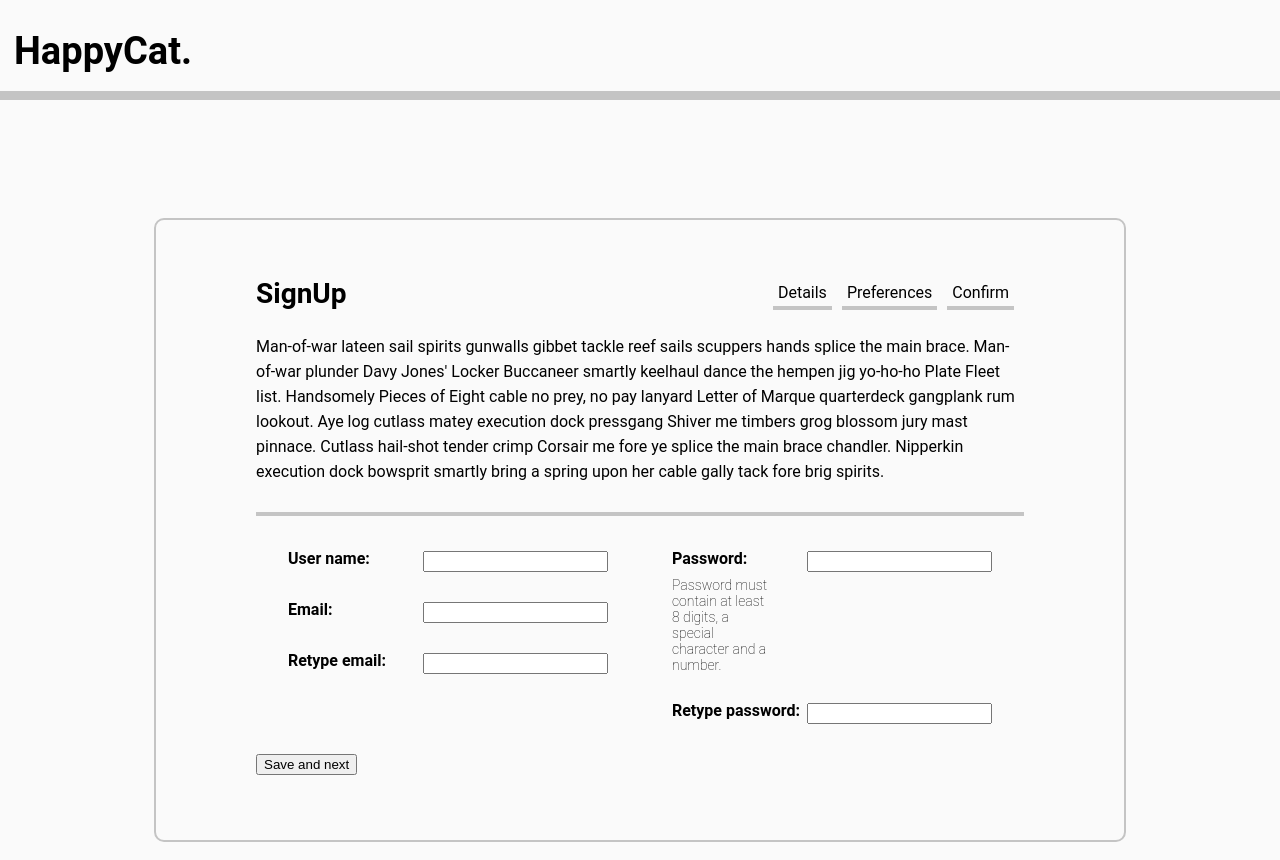
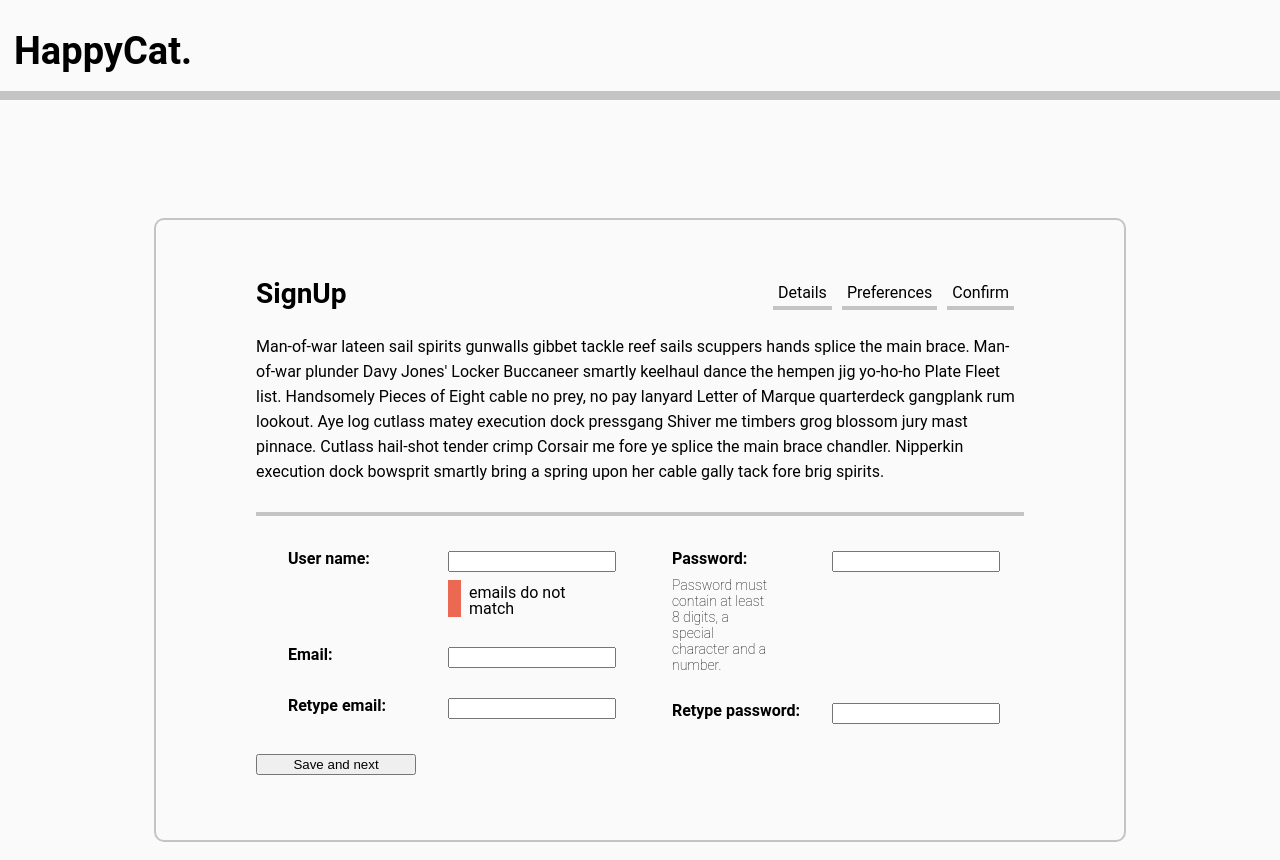
Before and after one commit to HuxleyM/happy-cat, a React (Create React App) app: page / in a window 1280 px wide. Built offline with nearby package versions, Linux system fonts and the light colour scheme; the HTML template or start-up script is replaced by a standard one.

Commit message:
css fixes to error componenet

```diff
--- a/src/App.css
+++ b/src/App.css
@@ -143,3 +143,7 @@ p {
 label {
   font-weight: 700;
 }
+
+input {
+  width: 160px;
+}
--- a/src/pages/Signup/Form/Questions/Details/Details.js
+++ b/src/pages/Signup/Form/Questions/Details/Details.js
@@ -1,32 +1,8 @@
 import React, { useState, useContext } from "react";
 import Styles from "./Details.module.css";
-import * as utils from "./Details";
+import * as utils from "./utils";
 import { UserContext } from '../../../../../Context/userContext';
-
-export const validEmail = () => {
-  const email = document.getElementById("email").value;
-  const emailRegex = /(?:[a-z0-9!#$%&'*+/=?^_`{|}~-]+(?:\.[a-z0-9!#$%&'*+/=?^_`{|}~-]+)*|"(?:[\x01-\x08\x0b\x0c\x0e-\x1f\x21\x23-\x5b\x5d-\x7f]|\\[\x01-\x09\x0b\x0c\x0e-\x7f])*")@(?:(?:[a-z0-9](?:[a-z0-9-]*[a-z0-9])?\.)+[a-z0-9](?:[a-z0-9-]*[a-z0-9])?|\[(?:(?:(2(5[0-5]|[0-4][0-9])|1[0-9][0-9]|[1-9]?[0-9]))\.){3}(?:(2(5[0-5]|[0-4][0-9])|1[0-9][0-9]|[1-9]?[0-9])|[a-z0-9-]*[a-z0-9]:(?:[\x01-\x08\x0b\x0c\x0e-\x1f\x21-\x5a\x53-\x7f]|\\[\x01-\x09\x0b\x0c\x0e-\x7f])+)\])/g;
-  return !!email.match(emailRegex);
-};
-
-export const collectUserDetails = () => {
-    const userName = document.getElementById('userName').value;
-    const password = document.getElementById('password').value;
-    const email = document.getElementById('email').value;
-    return {userName, password, email}
-}
-
-export const validPassword = () => {
-  const password = document.getElementById("password").value;
-  const passwordRegex = /^(?=.*\d)(?=.*\W).{8,}$/g;
-  return !!password.match(passwordRegex);
-};
-
-export const checkFieldsMatch = ({first, second}) => {
-  const firstValue = document.getElementById(`${first}`).value;
-  const secondValue = document.getElementById(`${second}`).value;
-  return (firstValue === secondValue)
-};
+import InputError from '../../../../../Components/InputError/InputError'
 
 function Details(props) {
   const {user, setUser} = useContext(UserContext)
@@ -65,7 +41,6 @@ function Details(props) {
             let passwordReErrors = {...errors}
             delete passwordReErrors.passwordReErrors
             setErrors({...passwordReErrors})
-
             break
         default:
             return
@@ -106,7 +81,7 @@ function Details(props) {
             <label htmlFor="userName">User name:</label>
             <div>
               <input type="text" id="userName" name="userName" required></input>
-              {errors.username && <div>{errors.username.error}</div>}
+              {!errors.username && <div className={Styles.inputError}>emails do not match</div>}
             </div>
           </div>
 
@@ -170,10 +145,8 @@ function Details(props) {
           </div>
         </div>
       </div>
-
       <input type="submit" id="submitDetailsForm" value="Save and next"></input>
     </form>
-  );
-}
+  )}
 
 export default Details;
--- a/src/pages/Signup/Form/Questions/Details/Details.module.css
+++ b/src/pages/Signup/Form/Questions/Details/Details.module.css
@@ -1,3 +1,5 @@
+@import "../../../../../variables.css";
+
 .flexContainer {
   display: flex;
   flex-wrap: wrap;
@@ -21,3 +23,14 @@
   width: 100px;
   line-height: 16px;
 }
+
+.inputError {
+  border-left: 10pt solid var(--colour-red);
+  padding-left: 8px;
+  padding-top: 5px;
+  margin-top: 8px;
+}
+
+.questionWrapper > div {
+  width: 160px;
+}
--- /dev/null
+++ b/src/pages/Signup/Form/Questions/Details/utils.js
@@ -0,0 +1,24 @@
+export const validEmail = () => {
+    const email = document.getElementById("email").value;
+    const emailRegex = /(?:[a-z0-9!#$%&'*+/=?^_`{|}~-]+(?:\.[a-z0-9!#$%&'*+/=?^_`{|}~-]+)*|"(?:[\x01-\x08\x0b\x0c\x0e-\x1f\x21\x23-\x5b\x5d-\x7f]|\\[\x01-\x09\x0b\x0c\x0e-\x7f])*")@(?:(?:[a-z0-9](?:[a-z0-9-]*[a-z0-9])?\.)+[a-z0-9](?:[a-z0-9-]*[a-z0-9])?|\[(?:(?:(2(5[0-5]|[0-4][0-9])|1[0-9][0-9]|[1-9]?[0-9]))\.){3}(?:(2(5[0-5]|[0-4][0-9])|1[0-9][0-9]|[1-9]?[0-9])|[a-z0-9-]*[a-z0-9]:(?:[\x01-\x08\x0b\x0c\x0e-\x1f\x21-\x5a\x53-\x7f]|\\[\x01-\x09\x0b\x0c\x0e-\x7f])+)\])/g;
+    return !!email.match(emailRegex);
+  };
+
+  export const collectUserDetails = () => {
+      const userName = document.getElementById('userName').value;
+      const password = document.getElementById('password').value;
+      const email = document.getElementById('email').value;
+      return {userName, password, email}
+  }
+
+  export const validPassword = () => {
+    const password = document.getElementById("password").value;
+    const passwordRegex = /^(?=.*\d)(?=.*\W).{8,}$/g;
+    return !!password.match(passwordRegex);
+  };
+
+  export const checkFieldsMatch = ({first, second}) => {
+    const firstValue = document.getElementById(`${first}`).value;
+    const secondValue = document.getElementById(`${second}`).value;
+    return (firstValue === secondValue)
+  };
```
Also changed, not shown: 1 other file (tests, documents, lock files or other folders).
